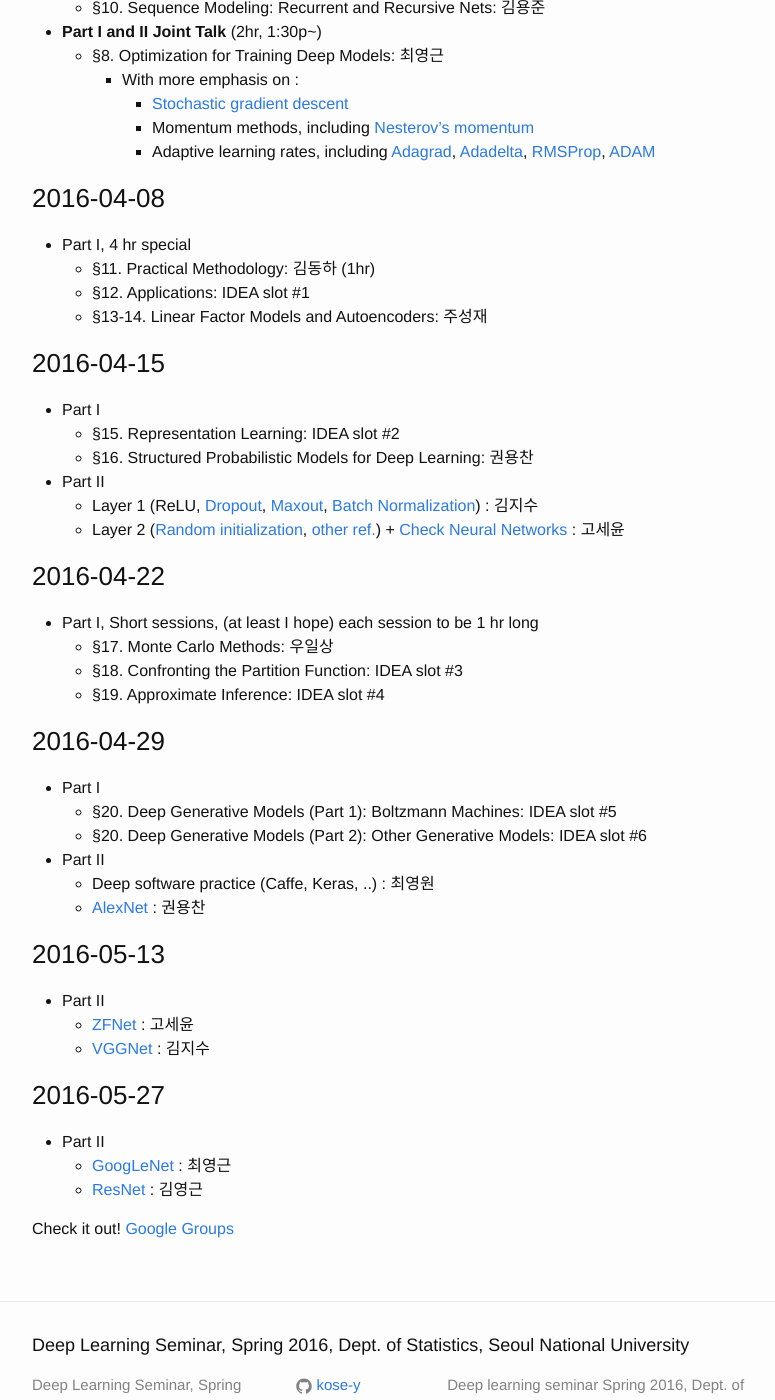
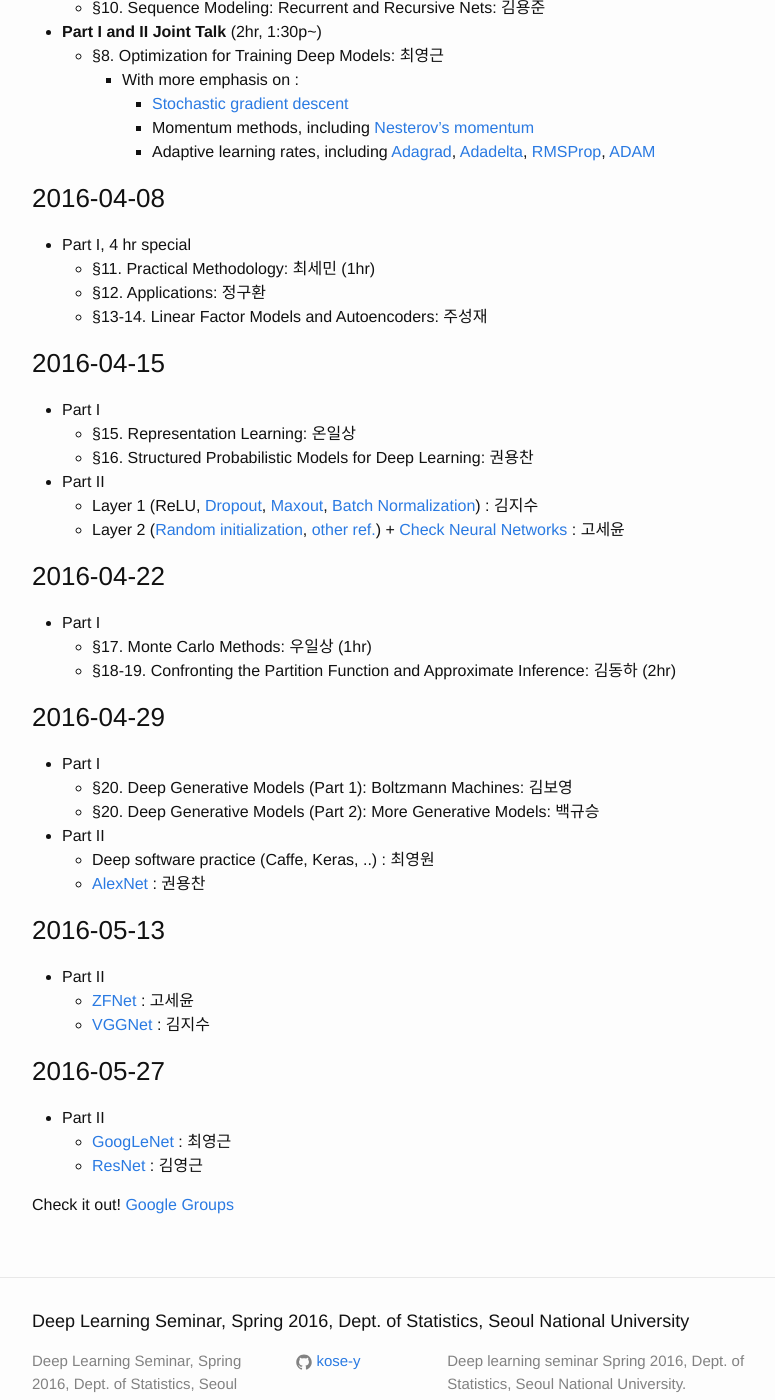
Before and after one commit to snu-stat/dl-seminar, a Jekyll site: the page built from _posts/2016-03-16-schedule.md, in a window 1280 px wide and 1400 px high, scrolled down 1087 px. Shown: the whole window, without its empty margins (238-1013 px from the left). Built offline with Jekyll 4.4.1, drawn with Linux system fonts in a browser that asks for light colours.

Commit message:
IDEA assigned

```diff
--- a/_posts/2016-03-16-schedule.md
+++ b/_posts/2016-03-16-schedule.md
@@ -44,29 +44,28 @@ categories: schedule
 ### 2016-04-08
 
 * Part I, 4 hr special
-    * §11. Practical Methodology: 김동하 (1hr)
-    * §12. Applications: IDEA slot #1
+    * §11. Practical Methodology: 최세민 (1hr)
+    * §12. Applications: 정구환
     * §13-14. Linear Factor Models and Autoencoders: 주성재
 
 ### 2016-04-15
 
 * Part I
-    * §15. Representation Learning: IDEA slot #2
+    * §15. Representation Learning: 온일상
     * §16. Structured Probabilistic Models for Deep Learning: 권용찬
 * Part II
     - Layer 1 (ReLU, [Dropout](https://www.cs.toronto.edu/~hinton/absps/JMLRdropout.pdf), [Maxout](http://jmlr.csail.mit.edu/proceedings/papers/v28/goodfellow13.pdf), [Batch Normalization](http://arxiv.org/abs/1502.03167)) : 김지수
     - Layer 2 ([Random initialization](http://jmlr.org/proceedings/papers/v9/glorot10a/glorot10a.pdf), [other ref.](http://arxiv.org/abs/1502.01852)) + [Check Neural Networks](https://github.com/cs231n/cs231n.github.io/blob/master/neural-networks-3.md#baby) : 고세윤
 
 ### 2016-04-22
-* Part I, Short sessions, (at least I hope) each session to be 1 hr long
-    * §17. Monte Carlo Methods: 우일상
-    * §18. Confronting the Partition Function: IDEA slot #3
-    * §19. Approximate Inference: IDEA slot #4
+* Part I
+    * §17. Monte Carlo Methods: 우일상 (1hr)
+    * §18-19. Confronting the Partition Function and Approximate Inference: 김동하 (2hr)
 
 ### 2016-04-29
 * Part I
-    * §20. Deep Generative Models (Part 1): Boltzmann Machines: IDEA slot #5
-    * §20. Deep Generative Models (Part 2): Other Generative Models: IDEA slot #6
+    * §20. Deep Generative Models (Part 1): Boltzmann Machines: 김보영
+    * §20. Deep Generative Models (Part 2): More Generative Models: 백규승
 * Part II
     - Deep software practice (Caffe, Keras, ..) : 최영원
     - [AlexNet](http://papers.nips.cc/paper/4824-imagenet-classification-with-deep-convolutional-neural-networks.pdf) : 권용찬
```
